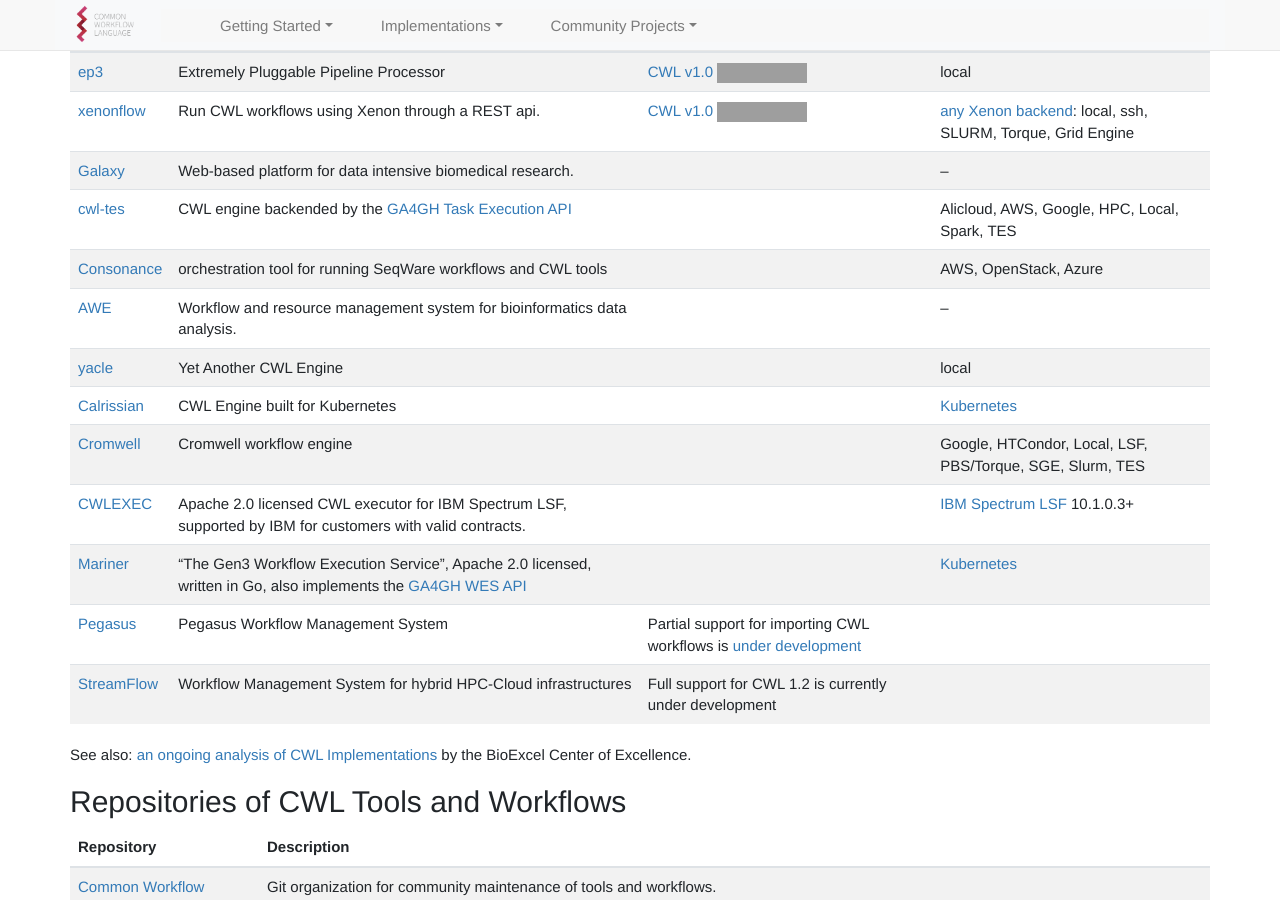
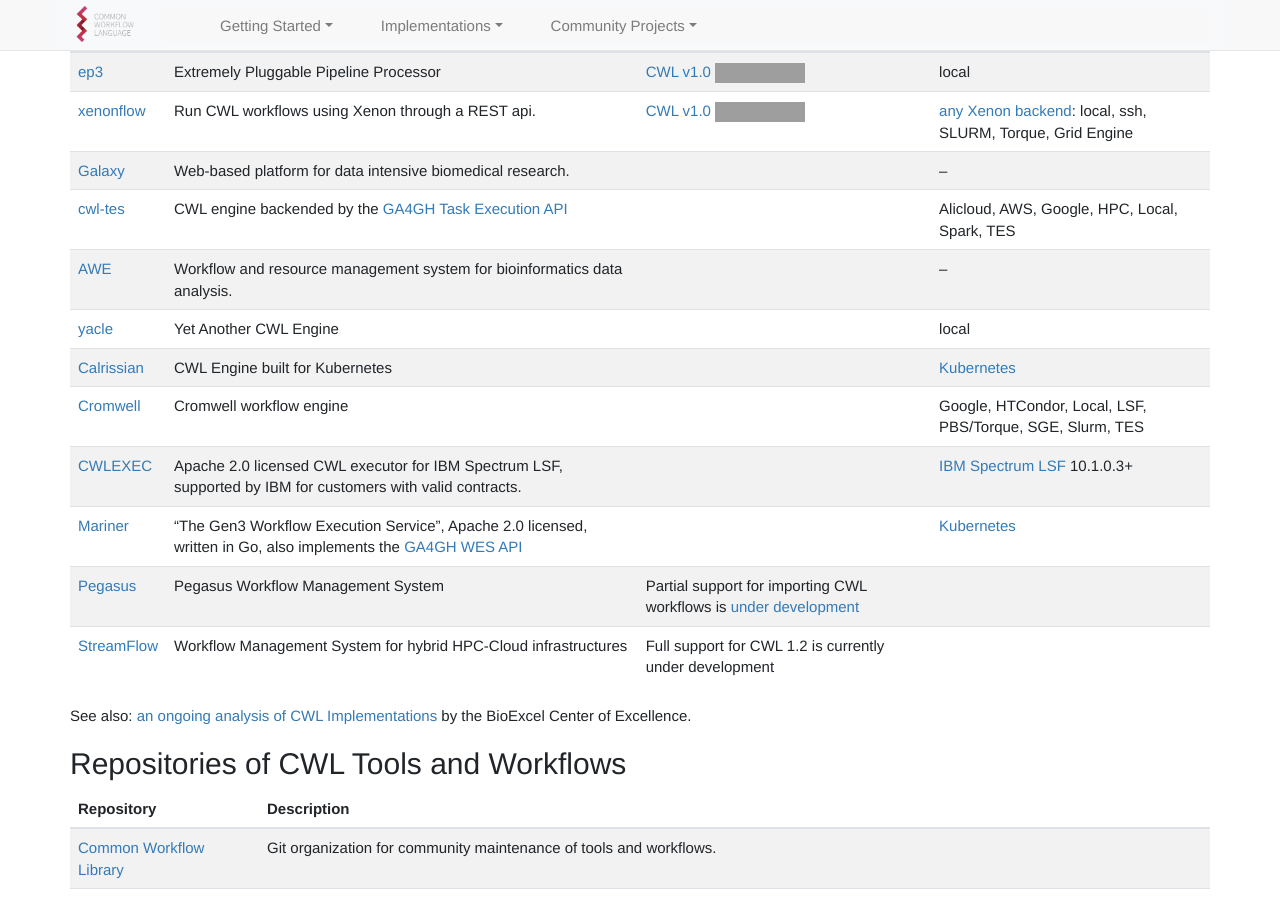
Before and after one commit to common-workflow-language/cwl-website, a Jekyll site: the page built from content/index.md, in a window 1280 px wide and 900 px high, scrolled down 2474 px. Built offline with Jekyll 4.4.1, drawn with Linux system fonts in a browser that asks for light colours; comment, search, counter and statistics services are not loaded; grey boxes are pictures that could not be loaded.

Commit message:
drop consonance, no updates for 3 years

```diff
--- a/content/_includes/home/implementations.html
+++ b/content/_includes/home/implementations.html
@@ -20,7 +20,6 @@
 |[xenonflow](https://github.com/xenon-middleware/xenonflow)|Run CWL workflows using Xenon through a REST api.|[CWL v1.0 ![Required](https://badgen.net/https/raw.githubusercontent.com/xenon-middleware/xenon-flow/gh-pages/badges/required.json?icon=commonwl)](https://github.com/xenon-middleware/xenonflow#cwl-compliance)|[any Xenon backend](https://xenon-middleware.github.io/xenon/versions/3.1.0/javadoc/): local, ssh, SLURM, Torque, Grid Engine |
 |[Galaxy](https://galaxyproject.org/)|Web-based platform for data intensive biomedical research.||&#8211;|
 |[cwl-tes](https://github.com/ohsu-comp-bio/cwl-tes)|CWL engine backended by the [GA4GH Task Execution API](https://github.com/ga4gh/task-execution-schemas)||Alicloud, AWS, Google, HPC, Local, Spark, TES|
-|[Consonance](https://github.com/Consonance/consonance)|orchestration tool for running SeqWare workflows and CWL tools||AWS, OpenStack, Azure|
 |[AWE](https://github.com/MG-RAST/AWE)|Workflow and resource management system for bioinformatics data analysis.||&#8211;|
 |[yacle](https://github.com/otiai10/yacle)|Yet Another CWL Engine||local|
 |[Calrissian](https://github.com/Duke-GCB/calrissian)|CWL Engine built for Kubernetes||[Kubernetes](https://kubernetes.io/)|
```
